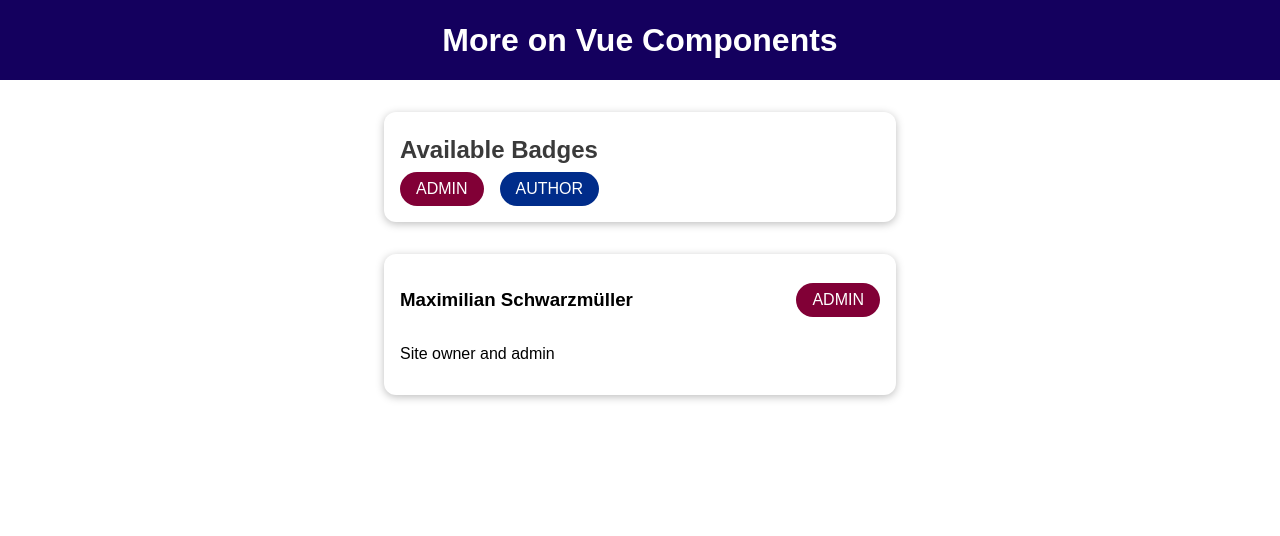
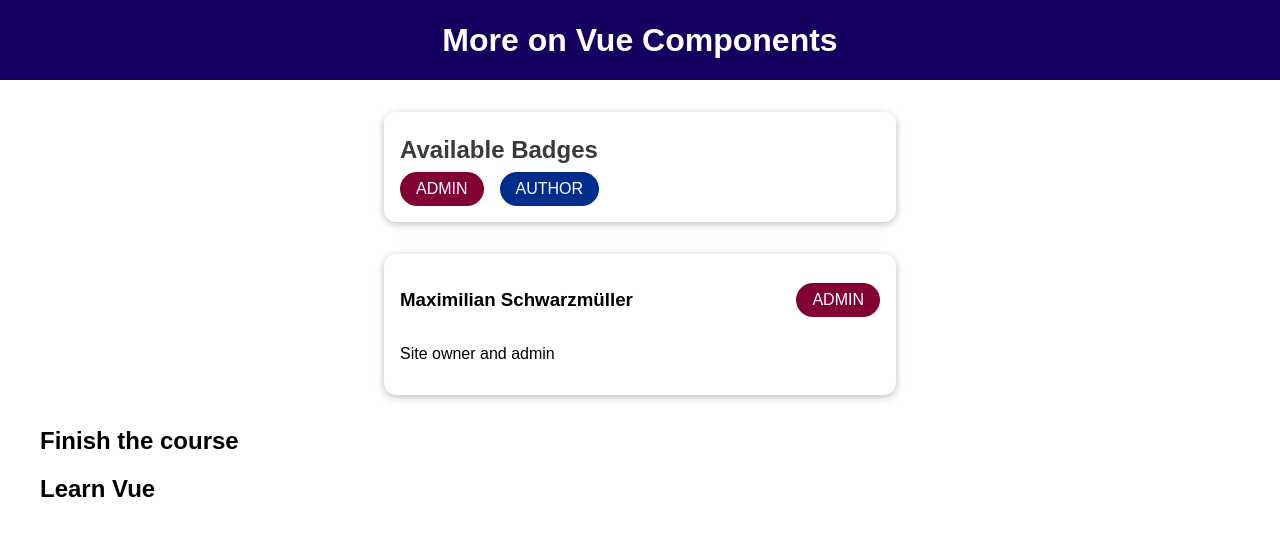
Before and after one commit to Nebucatnetzer/vuejs_course, a Vue app in the folder 2021-02-06 cmp-adv-01-starting-setup/: page / in a window 1280 px wide. Shown: the top 536 px of the page. Built offline with nearby package versions, Linux system fonts and the light colour scheme.

Commit message:
lesson 113: add a scoped slot

```diff
--- a/2021-02-06 cmp-adv-01-starting-setup/src/App.vue
+++ b/2021-02-06 cmp-adv-01-starting-setup/src/App.vue
@@ -7,6 +7,11 @@
             :info-text="activeUser.description"
             :role="activeUser.role"
         ></user-info>
+        <course-goals>
+            <template #default="slotProps">
+                <h2>{{ slotProps.item }}</h2>
+            </template>
+        </course-goals>
     </div>
 </template>
 
@@ -14,12 +19,14 @@
 import TheHeader from "./components/TheHeader.vue";
 import BadgeList from "./components/BadgeList.vue";
 import UserInfo from "./components/UserInfo.vue";
+import CourseGoals from "./components/CourseGoals.vue";
 
 export default {
     components: {
         TheHeader,
         BadgeList,
         UserInfo,
+        CourseGoals,
     },
     data() {
         return {
--- /dev/null
+++ b/2021-02-06 cmp-adv-01-starting-setup/src/components/CourseGoals.vue
@@ -0,0 +1,19 @@
+<template>
+    <div>
+        <ul v-for="goal in goals" :key="goal">
+            <slot :item="goal"></slot>
+        </ul>
+    </div>
+</template>
+
+<script>
+export default {
+    data() {
+        return {
+            goals: ["Finish the course", "Learn Vue"],
+        };
+    },
+};
+</script>
+
+<style></style>
```
